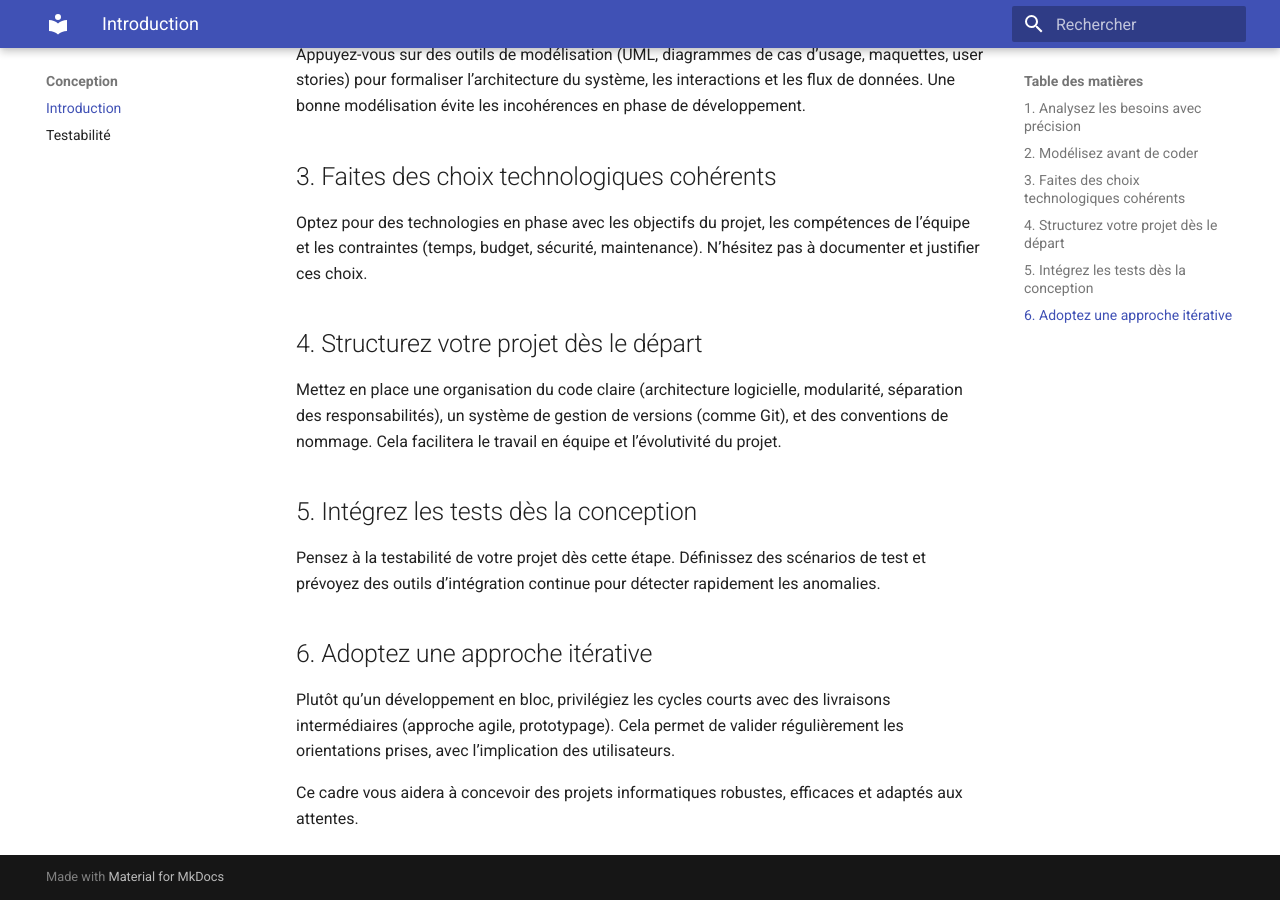
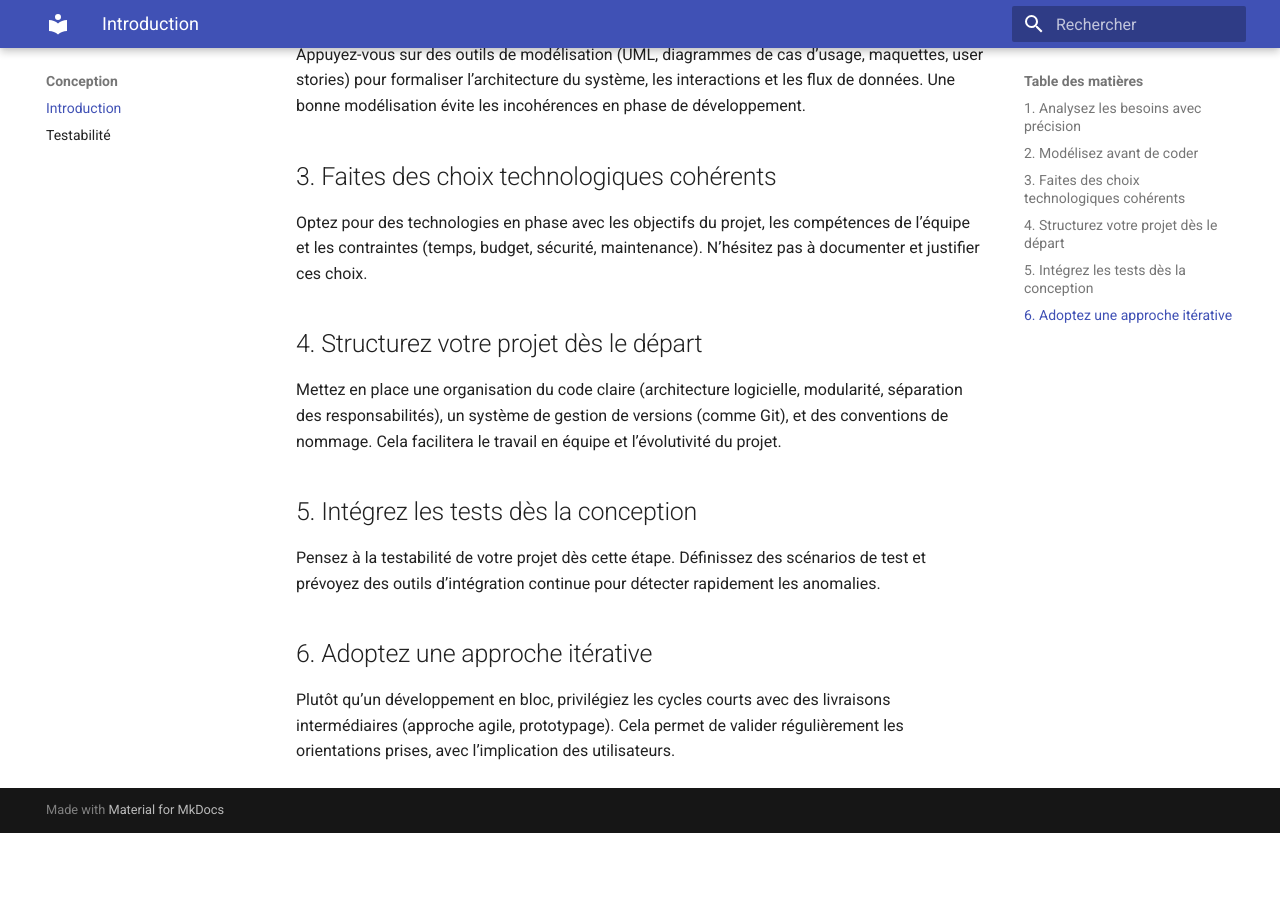
Before and after one commit to agnesNeedemand/projet-fil-rouge, an MkDocs documentation site: the page built from docs/conception/index.md, in a window 1280 px wide and 900 px high, scrolled down 563 px. Built offline with MkDocs 1.6.1 and Material for MkDocs 9.7.7, drawn with Linux system fonts in a browser that asks for light colours; after the commit the page ends 1396 px from its top, so only the background shows below that.

Commit message:
delete conclusion

```diff
--- a/docs/conception/index.md
+++ b/docs/conception/index.md
@@ -27,5 +27,3 @@ Pensez à la testabilité de votre projet dès cette étape. Définissez des sc
 ## 6. Adoptez une approche itérative
 
 Plutôt qu’un développement en bloc, privilégiez les cycles courts avec des livraisons intermédiaires (approche agile, prototypage). Cela permet de valider régulièrement les orientations prises, avec l’implication des utilisateurs.
-
-Ce cadre vous aidera à concevoir des projets informatiques robustes, efficaces et adaptés aux attentes.
```
